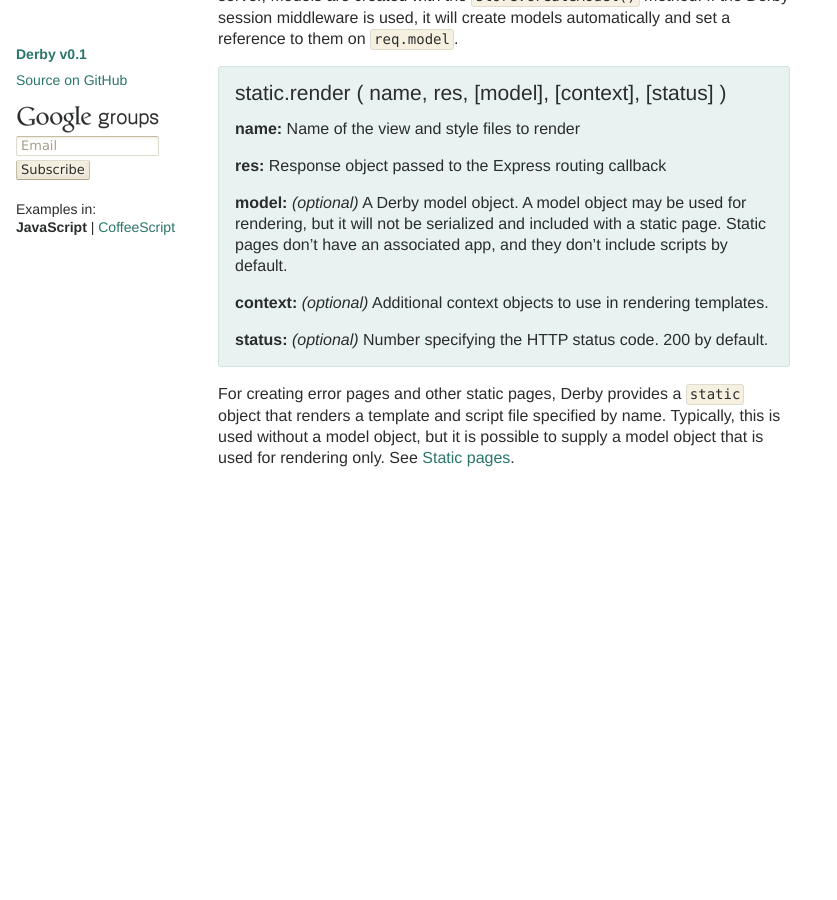
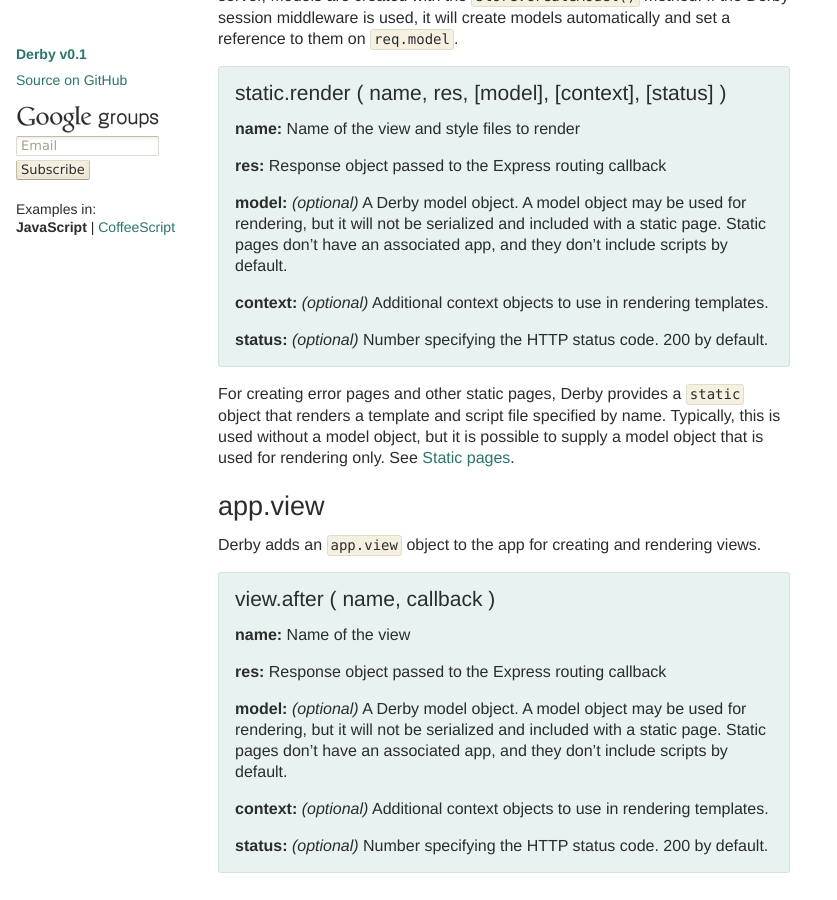
Before and after one commit to derbyjs/derby, a Jekyll site: the page built from index.md, in a window 1280 px wide and 900 px high, scrolled down 20240 px. Shown: the whole window, without its empty margins (0-837 px from the left). Built offline with Jekyll 4.4.1, drawn with Linux system fonts in a browser that asks for light colours; before the commit the page ends 20735 px from its top, so only the background shows below that; some of the changed text lies outside the part shown.

```diff
--- /dev/null
+++ b/CNAME
@@ -0,0 +1 @@
+derbyjs.com
--- a/index.md
+++ b/index.md
@@ -812,3 +812,19 @@ Apps may also be rendered within server only Express routes. In this case, it is
 > **status:** *(optional)* Number specifying the HTTP status code. 200 by default.
 
 For creating error pages and other static pages, Derby provides a `static` object that renders a template and script file specified by name. Typically, this is used without a model object, but it is possible to supply a model object that is used for rendering only. See [Static pages](#static_pages).
+
+## app.view
+
+Derby adds an `app.view` object to the app for creating and rendering views.
+
+> ### view.after` ( name, callback )`
+>
+> **name:** Name of the view
+>
+> **res:** Response object passed to the Express routing callback
+>
+> **model:** *(optional)* A Derby model object. A model object may be used for rendering, but it will not be serialized and included with a static page. Static pages don't have an associated app, and they don't include scripts by default.
+>
+> **context:** *(optional)* Additional context objects to use in rendering templates.
+>
+> **status:** *(optional)* Number specifying the HTTP status code. 200 by default.
```
Also changed, not shown: other parts of index.md (+1 -1 lines), _layouts/default.html (+13 -0 lines).
